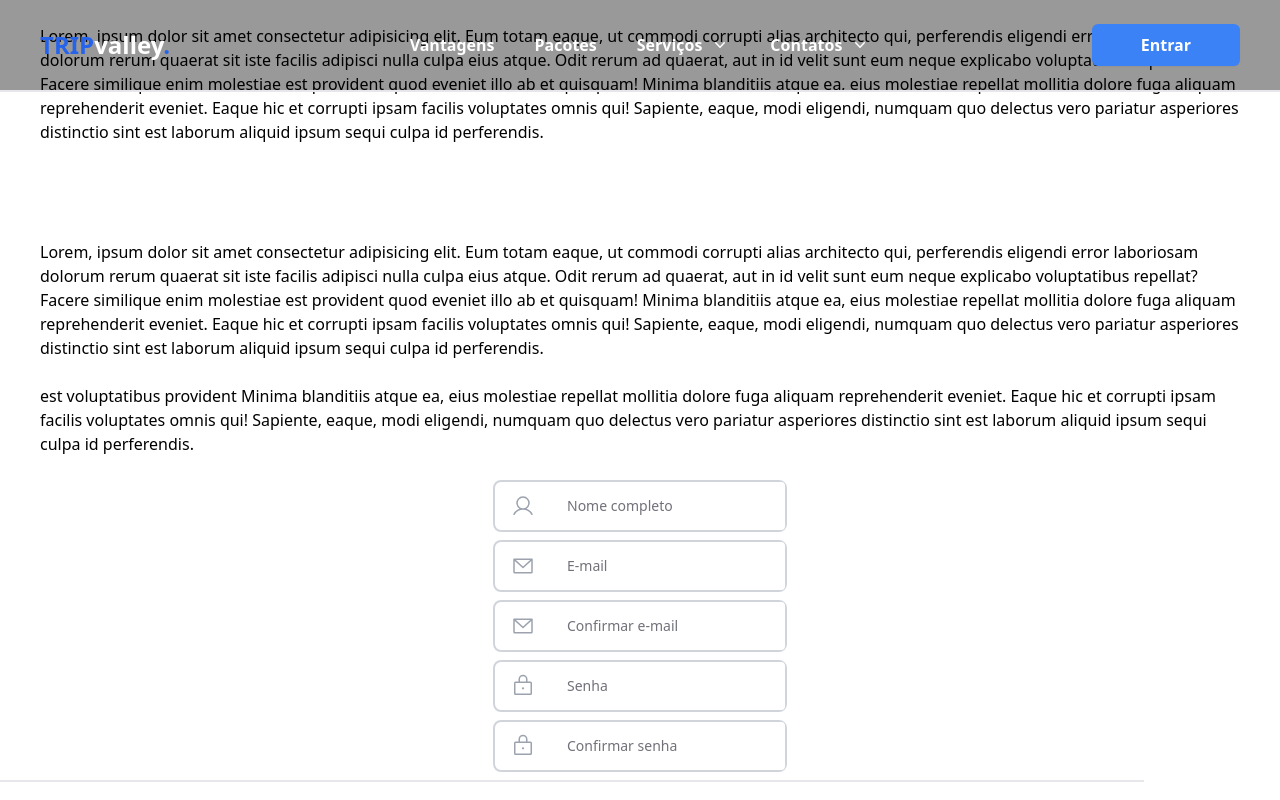
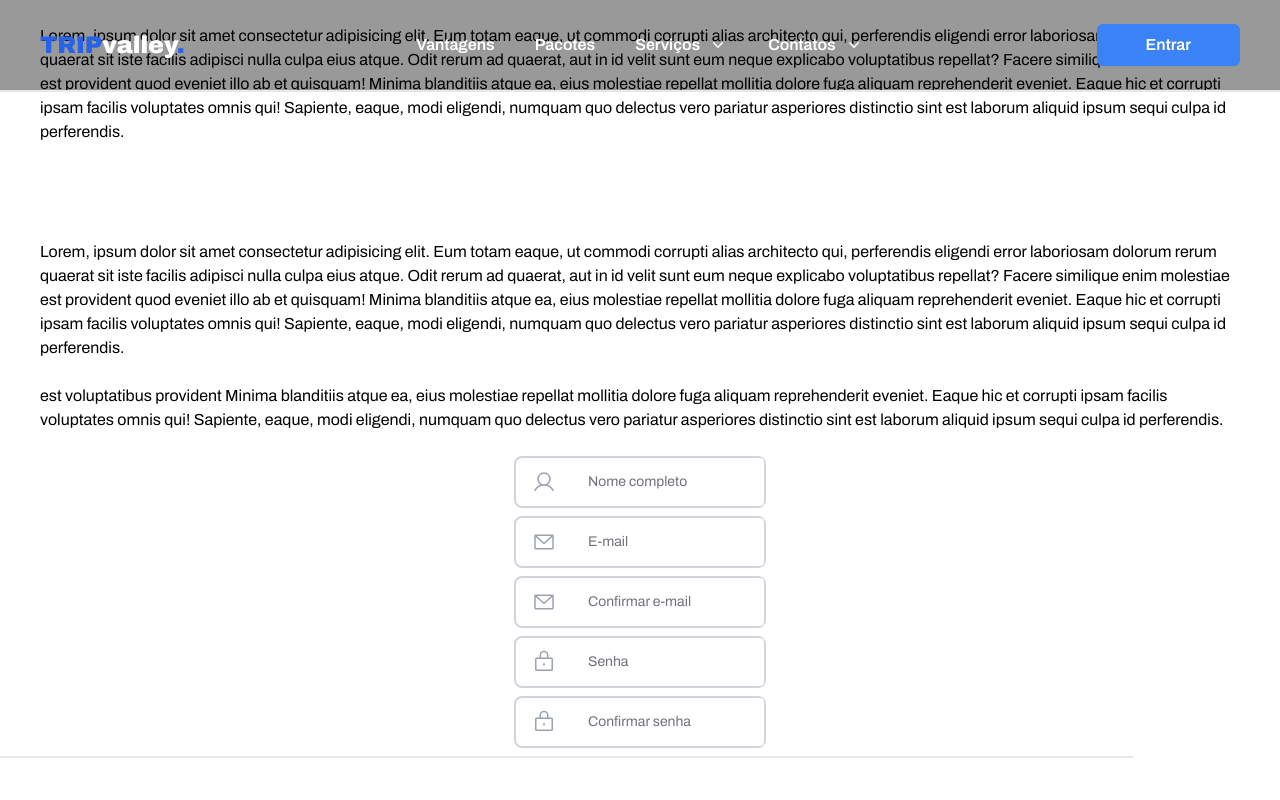
Before and after one commit to lucassb15/TRIP-VALLEY, a Next.js app: page / in a window 1280 px wide. Shown: the top 800 px of the page. Built offline with nearby package versions, Linux system fonts and the light colour scheme.

Commit message:
Config globalcss

```diff
--- a/src/styles/global.css
+++ b/src/styles/global.css
@@ -1,10 +1,15 @@
+@import url('https://fonts.googleapis.com/css2?family=Archivo:wght@300;400;600;700;900&display=swap');
 @tailwind base;
 @tailwind utilities;
 @tailwind components;
 
+* {
+  font-family: 'Archivo', sans-serif;
+}
+
 /* estilo da barra de rolagem */
 ::-webkit-scrollbar {
-  width: 10px; /* largura da barra de rolagem */
+  width: 10px;
 }
 
 /* estilo da trilha da barra de rolagem */
@@ -16,7 +21,7 @@
 ::-webkit-scrollbar-thumb {
   background-color: #2563EB; /* cor do polegar */
   border-radius: 5px; /* borda arredondada do polegar */
-  border: 1px solid #f1f1f1; /* borda do polegar */
+  border: 0px solid #f1f1f1; /* borda do polegar */
 }
 ::-webkit-scrollbar-thumb:hover{
     background-color: rgba(71, 127, 251, 1);
```
